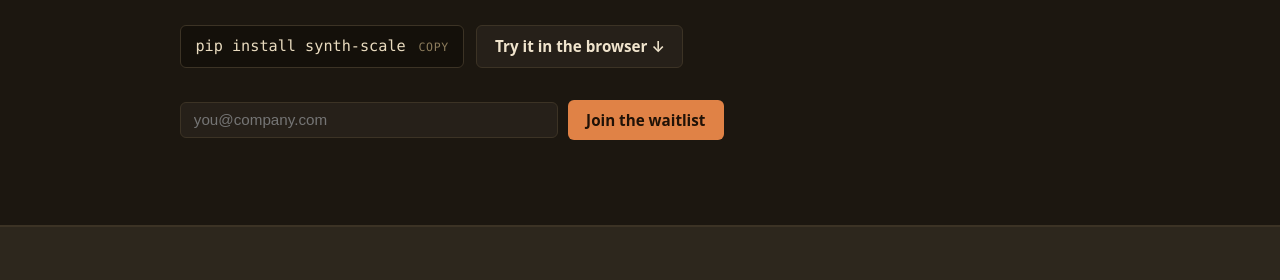
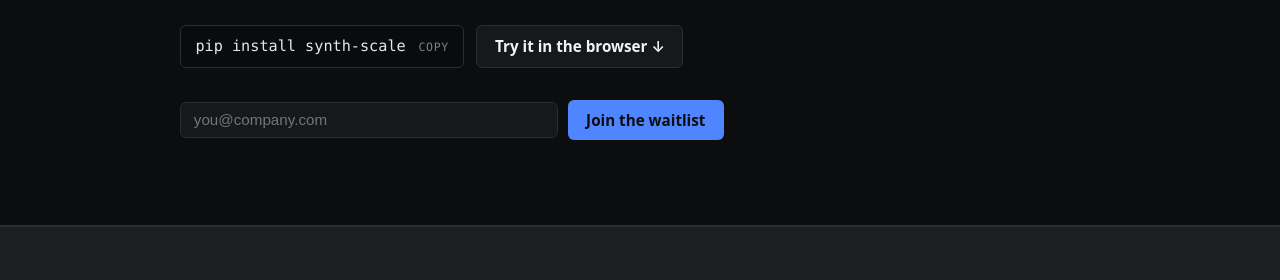
Before and after one commit to MuhammadAbdullah80/synth-scale, a plain HTML site: page web/static/index.html in a window 1280 px wide. Shown: the part 306-586 px from the top of the page. Drawn offline with Linux system fonts and the dark colour scheme; no server answers.

Commit message:
Palette v2: grayscale + white, single blue accent
The warm cream/rust palette didn't land. Replaced with near-white bg,
near-black text, gray borders, and one restrained blue accent used only
for interactive elements (links, buttons, active tab, focus rings) --
same structural touches (accent stripe by h1, card left-border, nav
underline) just carried over onto the new palette.

```diff
--- a/web/static/style.css
+++ b/web/static/style.css
@@ -1,44 +1,44 @@
 /* Synth-Scale front door. Self-contained, system fonts only. */
 
 :root {
-  --bg: #f7f1e6;
-  --bg-raise: #fffdf8;
-  --bg-inset: #efe4cf;
-  --text: #221c14;
-  --text-dim: #6f6350;
-  --border: #ddceaf;
-  --accent: #a8451c;
-  --accent-contrast: #fff8f0;
-  --accent-soft: #f2ddc9;
-  --danger: #a13327;
-  --danger-soft: #f6e2dc;
-  --ok: #4a7a44;
-  --ok-soft: #e5ecdf;
-  --code-bg: #251d13;
-  --code-text: #ecdec2;
-  --code-comment: #a4926e;
+  --bg: #ffffff;
+  --bg-raise: #ffffff;
+  --bg-inset: #f4f5f6;
+  --text: #111214;
+  --text-dim: #6b6f76;
+  --border: #e3e5e8;
+  --accent: #0d5fef;
+  --accent-contrast: #ffffff;
+  --accent-soft: #e8f0fe;
+  --danger: #d92d20;
+  --danger-soft: #fdeceb;
+  --ok: #059669;
+  --ok-soft: #e3f6ee;
+  --code-bg: #16181c;
+  --code-text: #e7e8ea;
+  --code-comment: #8b8f96;
   --mono: ui-monospace, SFMono-Regular, "Cascadia Code", Consolas, Menlo, monospace;
   --sans: system-ui, -apple-system, "Segoe UI", Roboto, Helvetica, Arial, sans-serif;
 }
 
 @media (prefers-color-scheme: dark) {
   :root {
-    --bg: #1c1710;
-    --bg-raise: #262019;
-    --bg-inset: #2d271d;
-    --text: #f0e4cd;
-    --text-dim: #ac9c7d;
-    --border: #3c3325;
-    --accent: #e08246;
-    --accent-contrast: #201207;
-    --accent-soft: #402a17;
-    --danger: #e58e80;
-    --danger-soft: #3a2019;
-    --ok: #8fbb7f;
-    --ok-soft: #263021;
-    --code-bg: #14100a;
-    --code-text: #e9dbbf;
-    --code-comment: #8c7c5c;
+    --bg: #0c0d0f;
+    --bg-raise: #16181b;
+    --bg-inset: #1c1e22;
+    --text: #f2f3f4;
+    --text-dim: #9a9ea5;
+    --border: #2a2d32;
+    --accent: #4f86ff;
+    --accent-contrast: #0c0d0f;
+    --accent-soft: #1a2c4d;
+    --danger: #ff6b61;
+    --danger-soft: #3a1815;
+    --ok: #34d399;
+    --ok-soft: #113228;
+    --code-bg: #0a0b0d;
+    --code-text: #e7e8ea;
+    --code-comment: #7d8087;
   }
 }
 
```
